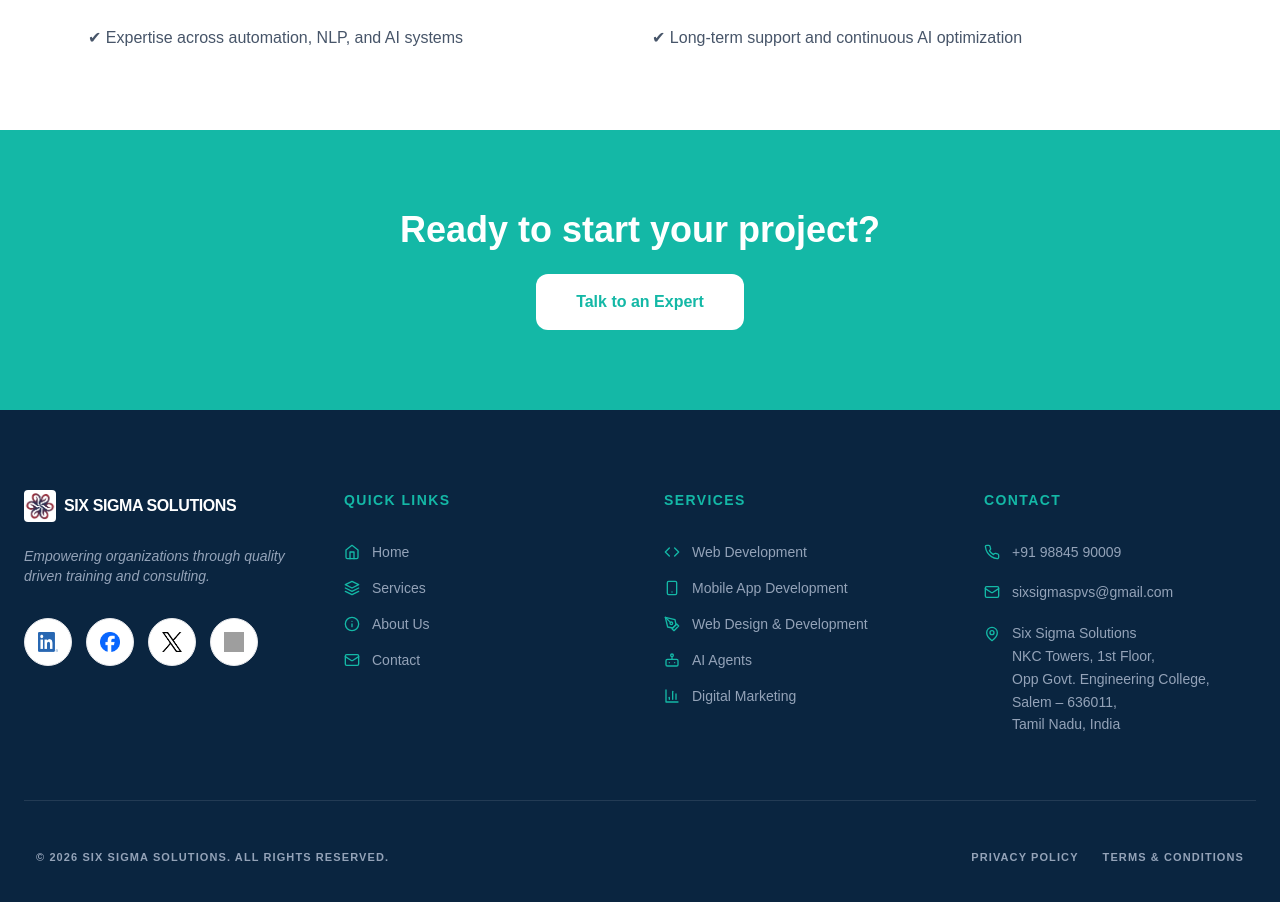
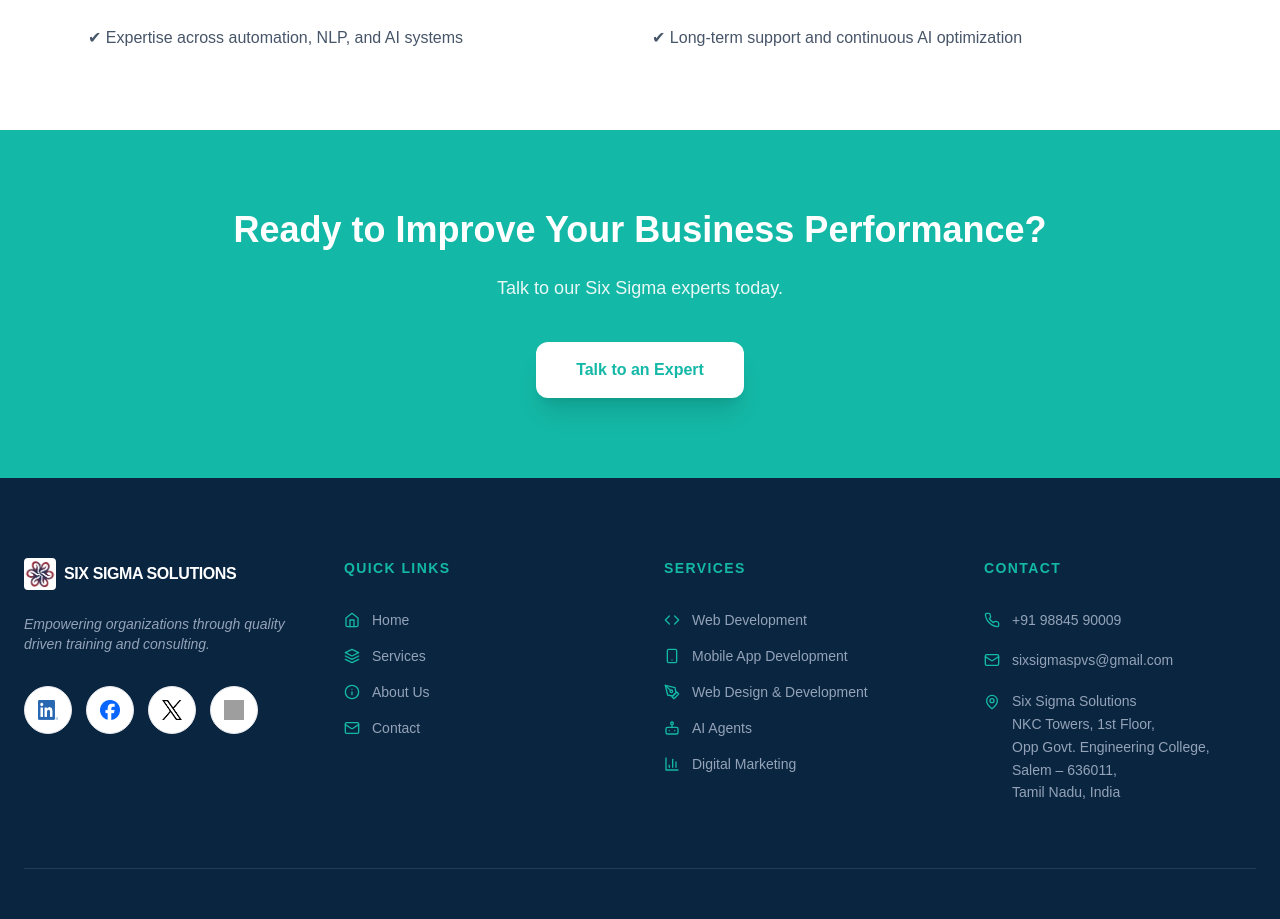
Before and after one commit to six-sigma-solutions/sixsigmareact, a React (Vite) app: page /services/ai-agents in a window 1280 px wide. Shown: the part 2048-2967 px from the top of the page. Built offline with nearby package versions, Linux system fonts and the light colour scheme; grey boxes are pictures that could not be loaded; a web font is replaced by a local one.

Commit message:
CTA and Home page updates

```diff
--- a/src/components/ServiceCTA.jsx
+++ b/src/components/ServiceCTA.jsx
@@ -2,21 +2,17 @@ import { Link } from "react-router-dom";
 
 export default function ServiceCTA() {
   return (
-    <section className="py-20 bg-teal text-white">
-      <div className="max-w-7xl mx-auto px-6 text-center">
+    <section className="bg-teal py-20 px-6 text-center text-white">
+        <div className="max-w-4xl mx-auto">
           <h2 className="text-4xl font-bold mb-6">
-          Ready to start your project?
+            Ready to Improve Your Business Performance?
           </h2>
-
+          <p className="text-lg mb-10 opacity-90">
+            Talk to our Six Sigma experts today.
+          </p>
           <Link
             to="/contact"
-          className="
-            inline-flex items-center justify-center
-            bg-white text-teal px-10 py-4 rounded-xl font-bold
-            transition transform
-            hover:bg-slate-100 hover:scale-105
-            focus:outline-none focus:ring-4 focus:ring-white/40
-          "
+            className="inline-block bg-white text-teal px-10 py-4 rounded-xl font-bold shadow-xl transition hover:scale-105"
           >
             Talk to an Expert
           </Link>
--- a/src/pages/Home.jsx
+++ b/src/pages/Home.jsx
@@ -6,6 +6,7 @@ import AboutProcessIndustries from "../components/AboutProcessIndustries";
 import Testimonials from "../components/Testimonials";
 import InteractiveServices from "../components/InteractiveServices";
 import HeroGeometric from "../components/HeroGeometric";
+import ServiceCTA from "../components/ServiceCTA";
 
 /* ================= TEAM DATA ================= */
 const team = [
@@ -198,22 +199,8 @@ export default function Home() {
       </section>
 
       {/* CTA */}
-      <section className="bg-teal py-20 px-6 text-center text-white">
-        <div className="max-w-4xl mx-auto">
-          <h2 className="text-4xl font-bold mb-6">
-            Ready to Improve Your Business Performance?
-          </h2>
-          <p className="text-lg mb-10 opacity-90">
-            Talk to our Six Sigma experts today.
-          </p>
-          <Link
-            to="/contact"
-            className="inline-block bg-white text-teal px-10 py-4 rounded-xl font-bold shadow-xl transition hover:scale-105"
-          >
-            Talk to an Expert
-          </Link>
-        </div>
-      </section>
+      <ServiceCTA/>
+
     </main>
   );
 }
```
Lines whose indentation alone changed are shown as unchanged.
